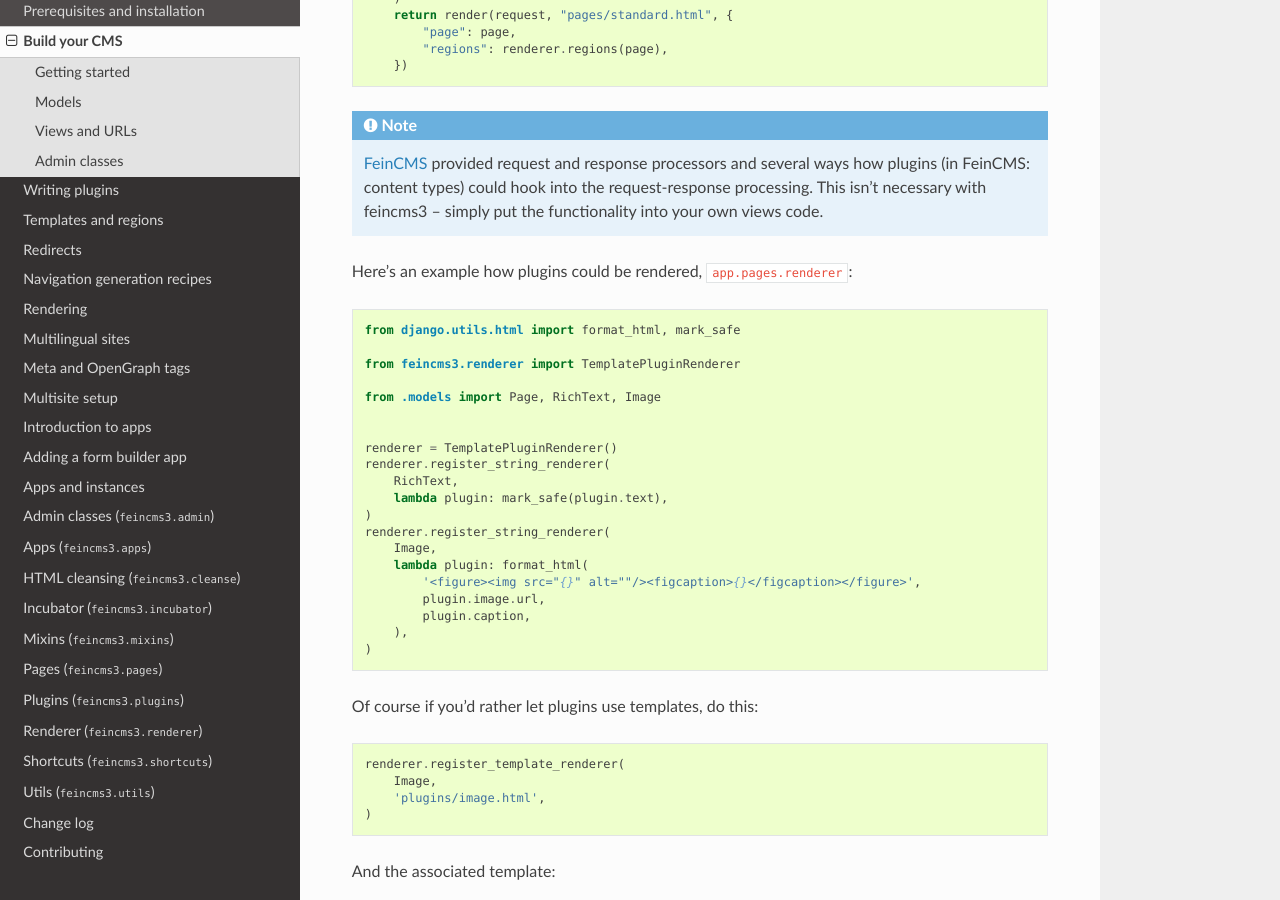
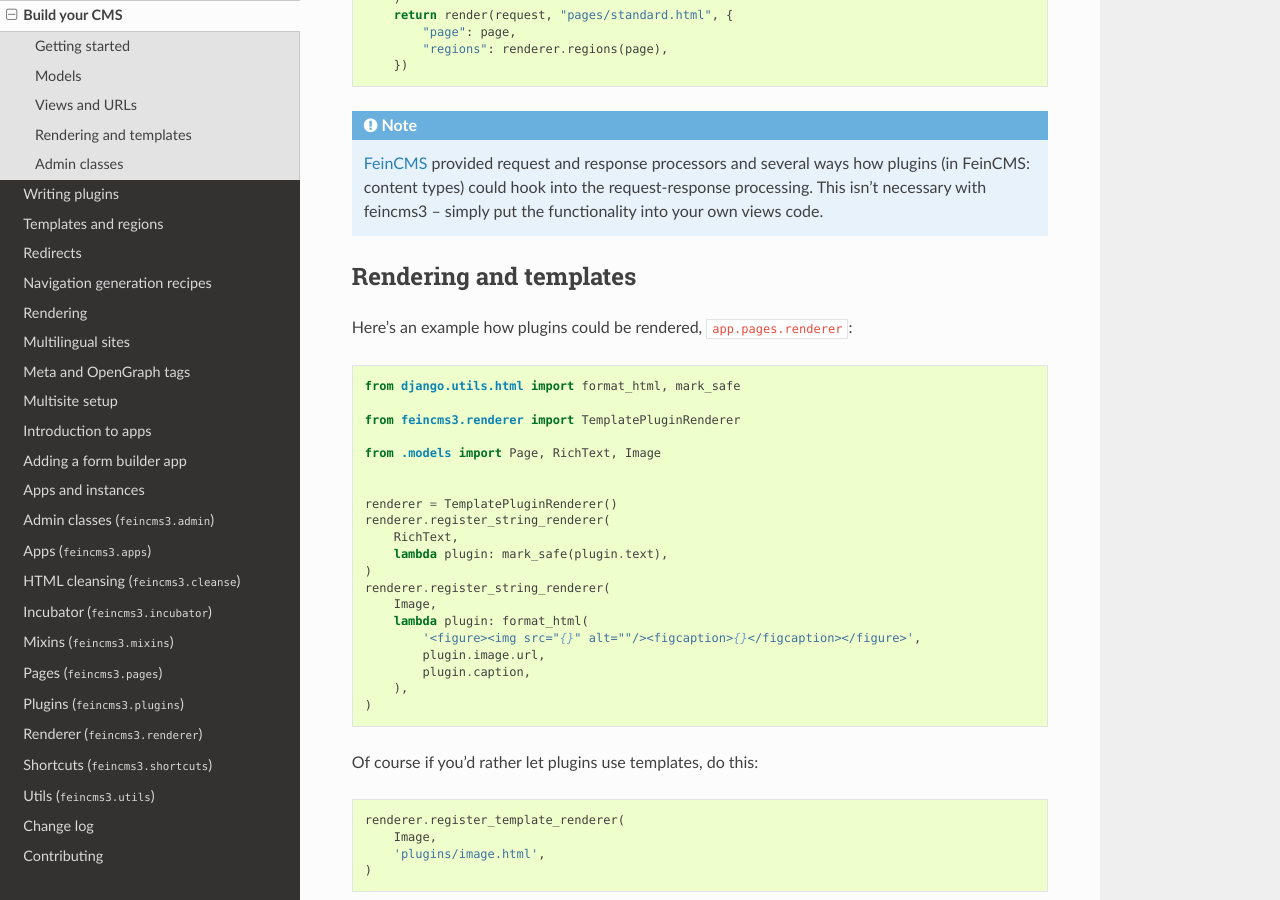
Before and after one commit to feincms/feincms3, a Sphinx documentation site: the page built from docs/build-your-cms.rst, in a window 1280 px wide and 900 px high, scrolled down 2053 px. Built offline with Sphinx 7.4.7 and the Read the Docs theme 2.0.0, drawn with Linux system fonts in a browser that asks for light colours; the version number could not be read and is left out.

Commit message:
Add another subtitle to the build-your-cms doc

```diff
--- a/docs/build-your-cms.rst
+++ b/docs/build-your-cms.rst
@@ -125,6 +125,9 @@
    necessary with feincms3 -- simply put the functionality into your own
    views code.
 
+Rendering and templates
+~~~~~~~~~~~~~~~~~~~~~~~
+
 Here's an example how plugins could be rendered,
 ``app.pages.renderer``:
 
```
